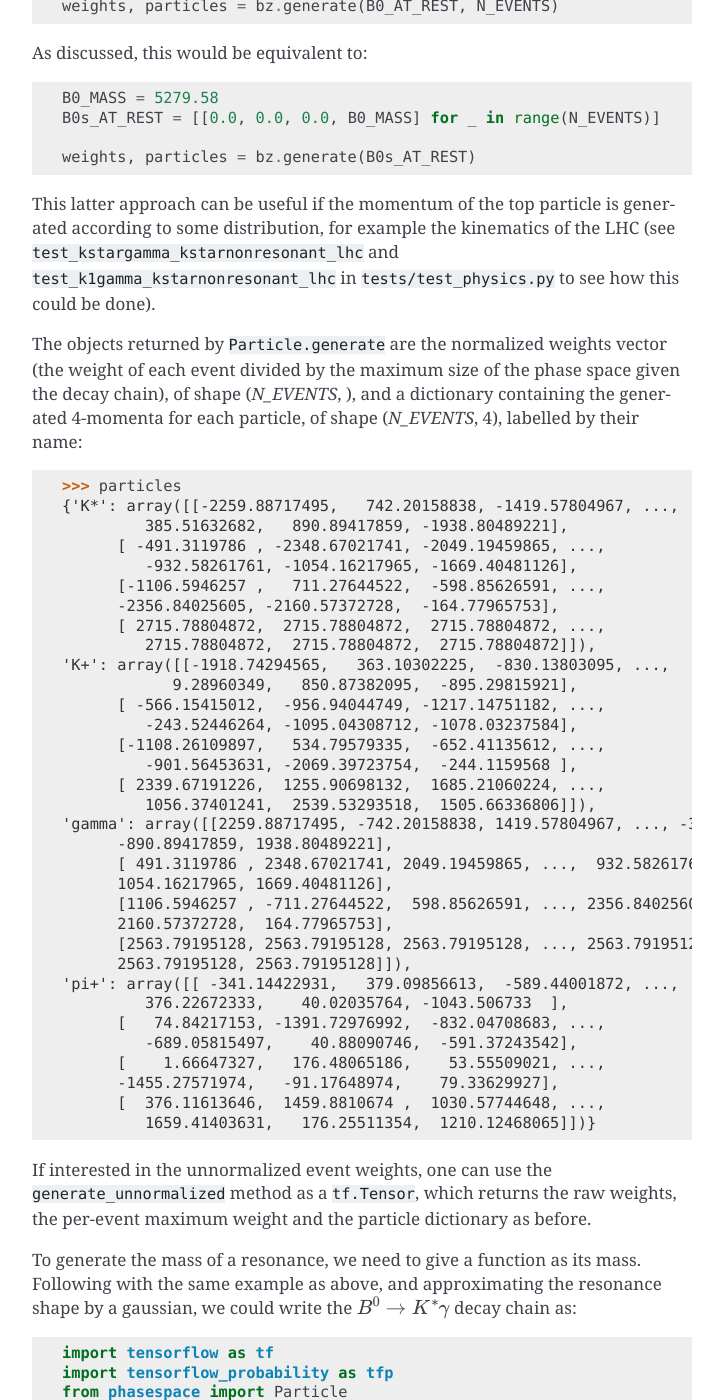
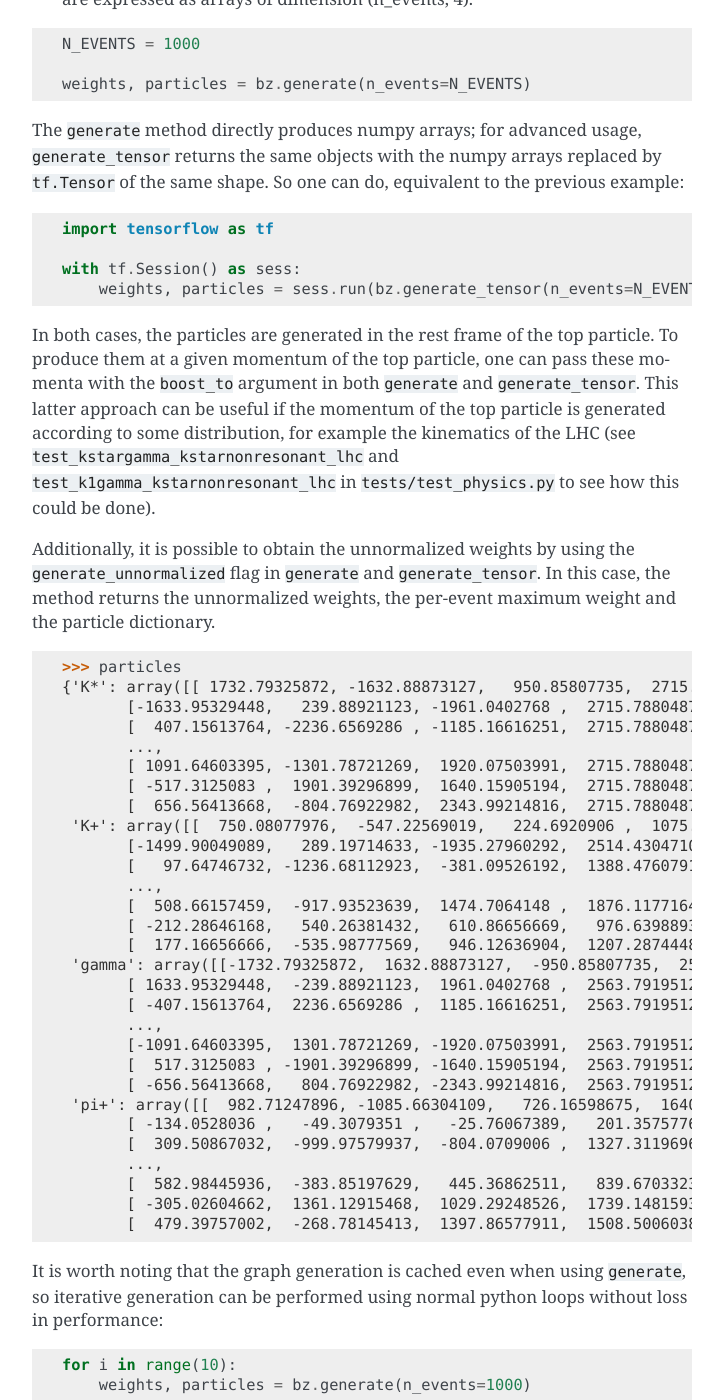
Before and after one commit to zfit/phasespace, a Sphinx documentation site: the page built from docs/usage.rst, in a window 1280 px wide and 1400 px high, scrolled down 1088 px. Shown: the whole window, without its empty margins (388-1111 px from the left). Built offline with Sphinx 7.4.7, drawn with Linux system fonts in a browser that asks for light colours; pages that are not in the unit, such as notebooks, are missing from menus; some of the changed text lies outside the part shown.

Commit message:
Update docs.

```diff
--- a/docs/usage.rst
+++ b/docs/usage.rst
@@ -11,21 +11,22 @@ Functions are used to specify the mass of particles such as resonances, which ar
 a broad distribution.
 These mass functions get three arguments, and must return a ``TensorFlow`` Tensor:
 
-- The minimum mass allowed by the decay chain.
-- The maximum mass available.
-- The number of events to generate, `i.e.`, the size of the output tensor, which must be of shape (``n_events``, 1).
+- The minimum mass allowed by the decay chain, which will be of shape `(n_events,)`.
+- The maximum mass available, which will be of shape `(n_events,)`.
+- The number of events to generate.
 
 This function signature allows to handle threshold effects cleanly, giving enough information to produce kinematically
 allowed decays (NB: ``phasespace`` will throw an error if a kinematically forbidden decay is requested).
 
 With these considerations in mind, one can build a decay chain by using the ``set_children`` method of the ``Particle``
 class (which returns the class itself). As an example, to build the :math:`B^{0}\to K^{*}\gamma` decay in which
-:math:`K^*\to K\pi`, we would write:
+:math:`K^*\to K\pi` with a fixed mass, we would write:
 
 .. code-block:: python
 
    from phasespace import Particle
 
+   B0_MASS = 5279.58
    KSTARZ_MASS = 895.81
    PION_MASS = 139.57018
    KAON_MASS = 493.677
@@ -34,81 +35,91 @@ class (which returns the class itself). As an example, to build the :math:`B^{0}
    kaon = Particle('K+', KAON_MASS)
    kstar = Particle('K*', KSTARZ_MASS).set_children(pion, kaon)
    gamma = Particle('gamma', 0)
-   bz = Particle('B0').set_children(kstar, gamma)
+   bz = Particle('B0', B0_MASS).set_children(kstar, gamma)
 
-The graph can then be generated by using the ``generate`` method, which, similarly to ``TGenPhaseSpace``, gets an input
-4-vector (shape (4,)) of the top particle, and, optionally, the number of events to generate.
-If the input 4-vector is of shape (`n`, 4), then `n` events are generated.
-Thereby, ``generate`` directly produces numpy arrays. For advanced usage, ``generate_tensor`` returns a ``tf.Tensor``.
+Phasespace events can be generated using the ``generate`` method, which gets the number of events to generate as input.
+The method returns:
+
+    + The normalized weights of each event, as an array of dimension (n_events,).
+    + The 4-momenta of the generated particles as values of a dictionary with the particle name as key. These momenta
+    are expressed as arrays of dimension (n_events, 4).
 
 .. code-block:: python
 
-    N_EVENTS = 1000
-    B0_MASS = 5279.58
-    B0_AT_REST = [0.0, 0.0, 0.0, B0_MASS]
+   N_EVENTS = 1000
 
-    weights, particles = bz.generate(B0_AT_REST, N_EVENTS)
+   weights, particles = bz.generate(n_events=N_EVENTS)
 
-As discussed, this would be equivalent to:
+The ``generate`` method directly produces numpy arrays; for advanced usage, ``generate_tensor`` returns the same objects with the
+numpy arrays replaced by ``tf.Tensor`` of the same shape.
+So one can do, equivalent to the previous example:
 
 .. code-block:: python
 
-    B0_MASS = 5279.58
-    B0s_AT_REST = [[0.0, 0.0, 0.0, B0_MASS] for _ in range(N_EVENTS)]
+   import tensorflow as tf
 
-    weights, particles = bz.generate(B0s_AT_REST)
+   with tf.Session() as sess:
+       weights, particles = sess.run(bz.generate_tensor(n_events=N_EVENTS))
 
-This latter approach can be useful if the momentum of the top particle is generated according to
-some distribution, for example the kinematics of the LHC (see ``test_kstargamma_kstarnonresonant_lhc`` and ``test_k1gamma_kstarnonresonant_lhc``
-in ``tests/test_physics.py`` to see how this could be done).
+In both cases, the particles are generated in the rest frame of the top particle.
+To produce them at a given momentum of the top particle, one can pass these momenta with the ``boost_to`` argument in both
+``generate`` and ``generate_tensor``. This latter approach can be useful if the momentum of the top particle
+is generated according to some distribution, for example the kinematics of the LHC (see ``test_kstargamma_kstarnonresonant_lhc``
+and ``test_k1gamma_kstarnonresonant_lhc`` in ``tests/test_physics.py`` to see how this could be done).
 
-The objects returned by ``Particle.generate`` are the normalized weights vector (the weight of each event divided by
-the maximum size of the phase space given the decay chain), of shape (`N_EVENTS`, ), and a dictionary containing
-the generated 4-momenta for each particle, of shape (`N_EVENTS`, 4), labelled by their name:
+Additionally, it is possible to obtain the unnormalized weights by using the ``generate_unnormalized`` flag in
+``generate`` and ``generate_tensor``. In this case, the method returns the unnormalized weights, the per-event maximum weight
+and the particle dictionary.
 
 .. code-block:: pycon
 
    >>> particles
-   {'K*': array([[-2259.88717495,   742.20158838, -1419.57804967, ...,
-            385.51632682,   890.89417859, -1938.80489221],
-         [ -491.3119786 , -2348.67021741, -2049.19459865, ...,
-            -932.58261761, -1054.16217965, -1669.40481126],
-         [-1106.5946257 ,   711.27644522,  -598.85626591, ...,
-         -2356.84025605, -2160.57372728,  -164.77965753],
-         [ 2715.78804872,  2715.78804872,  2715.78804872, ...,
-            2715.78804872,  2715.78804872,  2715.78804872]]),
-   'K+': array([[-1918.74294565,   363.10302225,  -830.13803095, ...,
-               9.28960349,   850.87382095,  -895.29815921],
-         [ -566.15415012,  -956.94044749, -1217.14751182, ...,
-            -243.52446264, -1095.04308712, -1078.03237584],
-         [-1108.26109897,   534.79579335,  -652.41135612, ...,
-            -901.56453631, -2069.39723754,  -244.1159568 ],
-         [ 2339.67191226,  1255.90698132,  1685.21060224, ...,
-            1056.37401241,  2539.53293518,  1505.66336806]]),
-   'gamma': array([[2259.88717495, -742.20158838, 1419.57804967, ..., -385.51632682,
-         -890.89417859, 1938.80489221],
-         [ 491.3119786 , 2348.67021741, 2049.19459865, ...,  932.58261761,
-         1054.16217965, 1669.40481126],
-         [1106.5946257 , -711.27644522,  598.85626591, ..., 2356.84025605,
-         2160.57372728,  164.77965753],
-         [2563.79195128, 2563.79195128, 2563.79195128, ..., 2563.79195128,
-         2563.79195128, 2563.79195128]]),
-   'pi+': array([[ -341.14422931,   379.09856613,  -589.44001872, ...,
-            376.22672333,    40.02035764, -1043.506733  ],
-         [   74.84217153, -1391.72976992,  -832.04708683, ...,
-            -689.05815497,    40.88090746,  -591.37243542],
-         [    1.66647327,   176.48065186,    53.55509021, ...,
-         -1455.27571974,   -91.17648974,    79.33629927],
-         [  376.11613646,  1459.8810674 ,  1030.57744648, ...,
-            1659.41403631,   176.25511354,  1210.12468065]])}
+   {'K*': array([[ 1732.79325872, -1632.88873127,   950.85807735,  2715.78804872],
+          [-1633.95329448,   239.88921123, -1961.0402768 ,  2715.78804872],
+          [  407.15613764, -2236.6569286 , -1185.16616251,  2715.78804872],
+          ...,
+          [ 1091.64603395, -1301.78721269,  1920.07503991,  2715.78804872],
+          [ -517.3125083 ,  1901.39296899,  1640.15905194,  2715.78804872],
+          [  656.56413668,  -804.76922982,  2343.99214816,  2715.78804872]]),
+    'K+': array([[  750.08077976,  -547.22569019,   224.6920906 ,  1075.30490935],
+          [-1499.90049089,   289.19714633, -1935.27960292,  2514.43047106],
+          [   97.64746732, -1236.68112923,  -381.09526192,  1388.47607911],
+          ...,
+          [  508.66157459,  -917.93523639,  1474.7064148 ,  1876.11771642],
+          [ -212.28646168,   540.26381432,   610.86656669,   976.63988936],
+          [  177.16656666,  -535.98777569,   946.12636904,  1207.28744488]]),
+    'gamma': array([[-1732.79325872,  1632.88873127,  -950.85807735,  2563.79195128],
+          [ 1633.95329448,  -239.88921123,  1961.0402768 ,  2563.79195128],
+          [ -407.15613764,  2236.6569286 ,  1185.16616251,  2563.79195128],
+          ...,
+          [-1091.64603395,  1301.78721269, -1920.07503991,  2563.79195128],
+          [  517.3125083 , -1901.39296899, -1640.15905194,  2563.79195128],
+          [ -656.56413668,   804.76922982, -2343.99214816,  2563.79195128]]),
+    'pi+': array([[  982.71247896, -1085.66304109,   726.16598675,  1640.48313937],
+          [ -134.0528036 ,   -49.3079351 ,   -25.76067389,   201.35757766],
+          [  309.50867032,  -999.97579937,  -804.0709006 ,  1327.31196961],
+          ...,
+          [  582.98445936,  -383.85197629,   445.36862511,   839.6703323 ],
+          [ -305.02604662,  1361.12915468,  1029.29248526,  1739.14815935],
+          [  479.39757002,  -268.78145413,  1397.86577911,  1508.50060384]])}
 
-If interested in the unnormalized event weights, one can use the ``generate_unnormalized`` method
-as a ``tf.Tensor``, which returns the raw weights,
-the per-event maximum weight and the particle dictionary as before.
+It is worth noting that the graph generation is cached even when using ``generate``, so iterative generation
+can be performed using normal python loops without loss in performance:
 
-To generate the mass of a resonance, we need to give a function as its mass.
+.. code-block:: python
+
+   for i in range(10):
+       weights, particles = bz.generate(n_events=1000)
+       ...
+       (do something with weights and particles)
+       ...
+
+To generate the mass of a resonance, we need to give a function as its mass instead of a floating number.
+This function should take as input the per-event lower mass allowed, per-event upper mass allowed and the number of
+events, and should return a `tf.Tensor` with the generated masses.
+
 Following with the same example as above, and approximating the resonance shape by a gaussian, we could
-write the :math:`B^{0}\to K^{*}\gamma` decay chain as:
+write the :math:`B^{0}\to K^{*}\gamma` decay chain as (more details can be found in ``tests/helpers/decays.py``):
 
 .. code-block:: python
 
@@ -120,44 +131,46 @@ write the :math:`B^{0}\to K^{*}\gamma` decay chain as:
    KSTARZ_WIDTH = 47.4
 
    def kstar_mass(min_mass, max_mass, n_events):
+       ones = tf.ones((n_events, ), dtype=tf.float64)
        kstar_mass = KSTARZ_MASS * ones
-       min_mass = tf.broadcast_to(min_mass, (n_events, 1))
-       max_mass = tf.broadcast_to(max_mass, (n_events, 1))
-       kstar_mass = tfp.distributions.TruncatedNormal(loc=KSTARZ_MASS,
-                                                      scale=KSTARZ_WIDTH,
-                                                      low=min_mass,
-                                                      high=max_mass).sample()
+       return tfp.distributions.TruncatedNormal(loc=kstar_mass,
+                                                scale=ones * KSTARZ_WIDTH,
+                                                low=min_mass,
+                                                high=max_mass).sample()
 
-   bz = Particle('B0').set_children(Particle('K*0', mass=kstar_mass)
-                                    .set_children(Particle('K+', mass=KAON_MASS),
-                                                  Particle('pi-', mass=PION_MASS)),
-                                    Particle('gamma', mass=0.0))
+   bz = Particle('B0', B0_MASS).set_children(Particle('K*0', mass=kstar_mass)
+                                             .set_children(Particle('K+', mass=KAON_MASS),
+                                                           Particle('pi-', mass=PION_MASS)),
+                                             Particle('gamma', mass=0.0))
 
 
 Shortcut for simple decays
 --------------------------
 
-The generation of simple `n`-body decays can be done using the ``generate`` function of ``phasespace``, which has a
-very similar interface to ``TGenPhaseSpace``. For example, to generate :math:`B^0\to K\pi`, we would do:
+The generation of simple `n`-body decays can be done using the ``generate`` function of ``phasespace``, which takes
+
+    + The mass of the top particle.
+    + The mass of children particles as a list.
+    + The number of events to generate.
+    + The optional ``boost_to`` tensor.
+
+For example, to generate :math:`B^0\to K\pi`, one would do:
 
 .. code-block:: python
 
    import phasespace
-   import tensorflow as tf
 
    N_EVENTS = 1000
 
    B0_MASS = 5279.58
-   B0_AT_REST = [0.0, 0.0, 0.0, B0_MASS]
    PION_MASS = 139.57018
    KAON_MASS = 493.677
 
-   weights, particles = phasespace.generate(B0_AT_REST,
+   weights, particles = phasespace.generate(B0_MASS,
                                             [PION_MASS, KAON_MASS],
-                                            N_EVENTS)
+                                            n_events=N_EVENTS)
 
-In this case, since particles are unnamed, the ``particles`` object contains a list of (`N_EVENTS`, 4) tensors in the order
-of the particles specified in the ``generate`` call.
 
-Internally, this function builds a decay chain using ``Particle``, and therefore the same considerations as before apply;
-for example, it is possible to not specify the number of events and give a list of input momenta.
+Internally, this function builds a decay chain using ``Particle``, and therefore the same considerations as before apply.
+To avoid running the TensorFlow graph, one can set the ``as_numpy`` flag to ``False`` to get the graphs instead of the
+numpy arrays.
```
Also changed, not shown: README.rst (+4 -4 lines), 2 other files.
